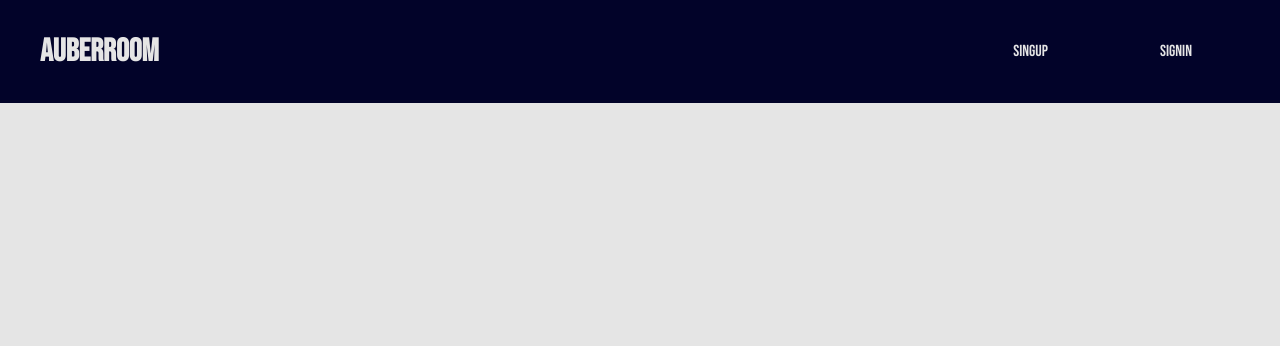
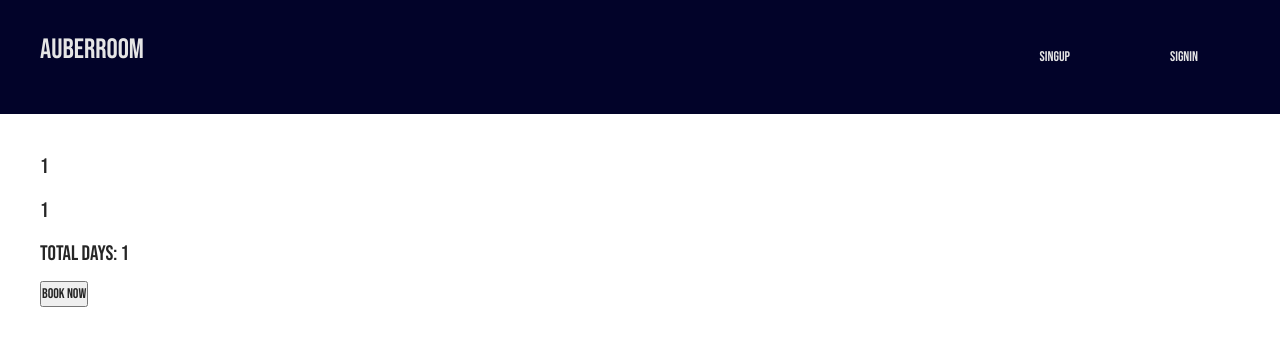
Before and after one commit to SyedZawwarAhmed/Hotel-Booking-Web-App, a React (Create React App) app in the folder client/: page /booking/1/1/1 in a window 1280 px wide. Shown: the top 346 px of the page. Built offline with nearby package versions, Linux system fonts and the light colour scheme; no server answers; a web font is replaced by a local one.

Commit message:
dates filtering component added

```diff
--- a/client/package.json
+++ b/client/package.json
@@ -6,7 +6,9 @@
     "@testing-library/jest-dom": "^5.16.1",
     "@testing-library/react": "^12.1.2",
     "@testing-library/user-event": "^13.5.0",
+    "antd": "^4.20.1",
     "axios": "^0.26.0",
+    "moment": "^2.29.3",
     "react": "^17.0.2",
     "react-dom": "^17.0.2",
     "react-router-dom": "^6.2.2",
--- a/client/src/App.js
+++ b/client/src/App.js
@@ -13,7 +13,7 @@ function App() {
       <Navbar />
         <Routes>
           <Route path="/home" exact element={<Homescreen />} />
-          <Route path="/booking/:roomid" exact element={<Bookingscreen />} />
+          <Route path="/booking/:roomid/:toDate/:fromDate" exact element={<Bookingscreen />} />
           <Route path="/user/signup"  element={<Signupscreen />} />
           <Route path="/user/signin"  element={<Signinscreen />} />
         </Routes>
--- a/client/src/components/Room.js
+++ b/client/src/components/Room.js
@@ -2,7 +2,7 @@ import React from "react";
 import { Link } from "react-router-dom";
 import "../stylesheets/Room.css";
 
-function Room({ _id, name, images, description, type }) {
+function Room({ _id, name, images, description, type, toDate, fromDate }) {
   return (
     <div className="room">
       <img className="room-image" src={images[0]} alt="" />
@@ -10,7 +10,7 @@ function Room({ _id, name, images, description, type }) {
         <h1 className="room-name">{name}</h1>
         <h3>{type}</h3>
         <p>{description}</p>
-        <Link className="btn book-btn" to={`/booking/${_id}`}>
+        <Link className="btn book-btn" to={`/booking/${_id}/${fromDate}/${toDate}`}>
           Book Now
         </Link>
       </div>
--- a/client/src/screens/Bookingscreen.js
+++ b/client/src/screens/Bookingscreen.js
@@ -2,12 +2,20 @@ import axios from "axios";
 import React, { useState, useEffect } from "react";
 import { useParams } from "react-router-dom";
 import "../stylesheets/Booking.css";
+import moment from "moment"
 
 function Bookingscreen() {
-  const { roomid } = useParams();
+  const { roomid, fromDate, toDate } = useParams();
   const [loading, setLoading] = useState(true);
   const [image, setImage] = useState("");
   const [room, setRoom] = useState([]);
+
+  const fromdate = moment(fromDate, "DD-MM-YYYY");
+  const todate = moment(toDate, "DD-MM-YYYY");
+  const totalDays = fromdate.diff(todate, "days") + 1
+
+  console.log(totalDays)
+
   useEffect(() => {
     axios
       .get(`http://localhost:5000/api/rooms/getroom/${roomid}`)
@@ -34,6 +42,9 @@ function Bookingscreen() {
         <h2> {room.phonenumber} </h2>
         <h2> {room.maxcount} </h2>
         <h2> {room.type} </h2>
+        <h2> {fromDate} </h2>
+        <h2> {toDate} </h2>
+        <h2> Total days: {totalDays} </h2>
         <button>Book Now</button>
       </div>
     );
--- a/client/src/screens/Homescreen.js
+++ b/client/src/screens/Homescreen.js
@@ -1,25 +1,54 @@
 import React, { useState, useEffect } from "react";
 import axios from "axios";
+import moment from "moment";
 import Room from "../components/Room";
-import "../stylesheets/Home.css"
+import "antd/dist/antd.css";
+import { DatePicker, Space } from "antd";
+import "../stylesheets/Home.css";
 
 function Homescreen() {
+  const { RangePicker } = DatePicker;
   const [rooms, setRooms] = useState([]);
+  const [fromDate, setFromDate] = useState()
+  const [toDate, setToDate] = useState()
   // fetch data from the server
   useEffect(() => {
-    axios.get("http://localhost:5000/api/rooms/getallrooms")
-    .then(res => {
-      console.log(res.data.rooms)
+    axios
+      .get("http://localhost:5000/api/rooms/getallrooms")
+      .then((res) => {
+        console.log(res.data.rooms);
         setRooms(res.data.rooms);
       })
-    .catch(err => {
+      .catch((err) => {
         console.log(err);
       });
   }, []);
+
+  function filterByDate(dates) {
+    setFromDate(moment(dates[0]).format("DD-MM-YYYY"))
+    setToDate(moment(dates[1]).format("DD-MM-YYYY"))
+  }
+
   return (
+    <>
       <div className="rooms-container">
-      {rooms.map((room, index) => <Room key={index} _id={room._id} name={room.name} images={room.imageurls} description={room.description} type={room.type} />)}
+        <div className="row">
+          <RangePicker format="DD-MM-YYYY" onChange={filterByDate} />
         </div>
+        {rooms.map((room, index) => (
+          <Room
+            key={index}
+            _id={room._id}
+            name={room.name}
+            images={room.imageurls}
+            description={room.description}
+            type={room.type}
+            fromDate={fromDate}
+            toDate={toDate}
+          />
+        ))}
+      </div>
+    </>
   );
 }
 
--- a/client/src/screens/Signupscreen.js
+++ b/client/src/screens/Signupscreen.js
@@ -15,6 +15,17 @@ function Signupscreen() {
       password,
       cpassword
     }
+
+    const validateEmail = (email) => {
+      return String(email)
+        .toLowerCase()
+        .match(
+          /^(([^<>()[\]\\.,;:\s@"]+(\.[^<>()[\]\\.,;:\s@"]+)*)|(".+"))@((\[[0-9]{1,3}\.[0-9]{1,3}\.[0-9]{1,3}\.[0-9]{1,3}\])|(([a-zA-Z\-0-9]+\.)+[a-zA-Z]{2,}))$/
+        );
+    };
+
+    if (validateEmail(email)) {
+
       if (password === cpassword) {
 
         axios.post("http://localhost:5000/api/users/signup", user)
@@ -28,6 +39,10 @@ function Signupscreen() {
       else {
         console.log("Passwords should match")
       }
+    } else {
+      console.log("Enter a valid email address")
+    }
+
   }
 
   return (
```
Also changed, not shown: 1 other file (tests, documents, lock files or other folders). Lines whose indentation alone changed are shown as unchanged.
